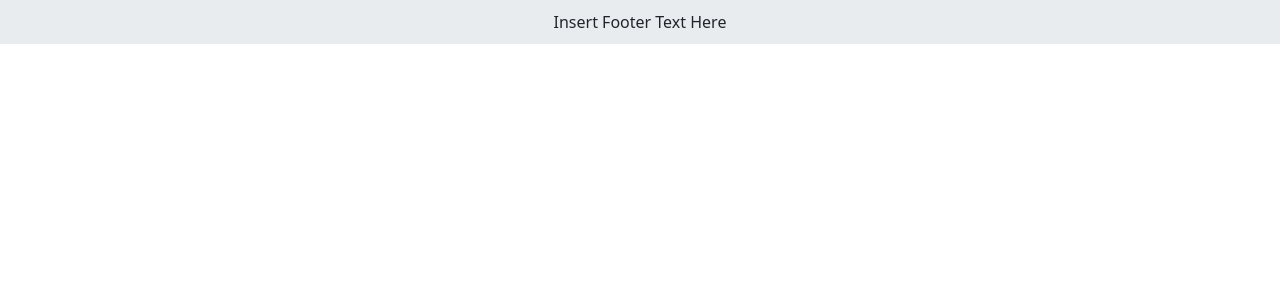
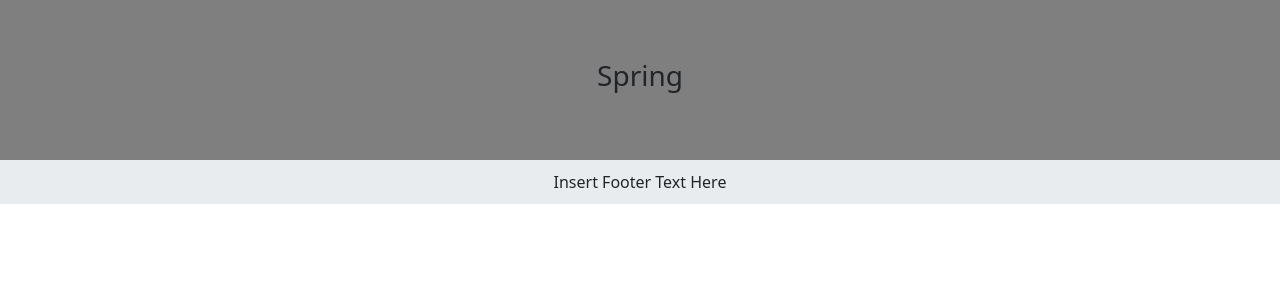
Before and after one commit to AlfredA93/recipe-repo-2, a Django app: page /seasons_spring/ in a window 1280 px wide. Shown: the part 116-416 px from the top of the page. Run offline with Django 3.2, Linux system fonts and the light colour scheme; data that the repository does not hold is empty; some libraries are stand-ins or nearby versions.

Commit message:
Add basic heading & custom styles-Seasons_spring.html

```diff
--- a/templates/seasons_spring.html
+++ b/templates/seasons_spring.html
@@ -13,6 +13,11 @@
 {% block content %}
 
     <!-- Hero Image and Season Text -->
+    <div class="seasons-bckgrnd col-12">
+        <div class="seasons-header col-12 d-flex justify-content-center align-items-center">
+            <h3 class="text-center text-align-center">Spring</h3>
+        </div>
+    </div>
 
     <!-- Recipes Section -->
     <div class="col-12 md-4">
```
